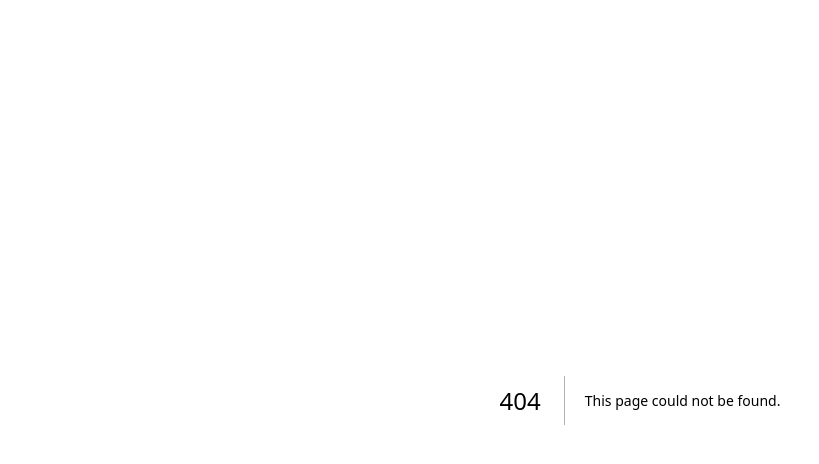
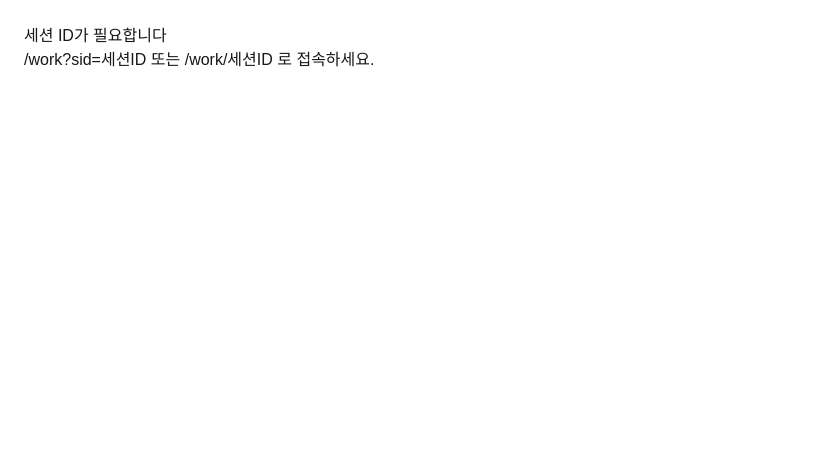
Before and after one commit to potato930922/nextjs-boilerplate, a Next.js app: page /work in a window 1280 px wide. Before the commit this address had no page. Shown: the top 464 px of the page, without its empty margins (0-819 px from the left). Built offline with nearby package versions, Linux system fonts and the light colour scheme.

Commit message:
Create page.tsx

```diff
--- /dev/null
+++ b/app/work/page.tsx
@@ -0,0 +1,13 @@
+// app/work/page.tsx
+import { redirect } from "next/navigation";
+
+export default function WorkEntry({ searchParams }: { searchParams: { sid?: string } }) {
+  const sid = searchParams?.sid?.trim();
+  if (sid) return redirect(`/work/${encodeURIComponent(sid)}`);
+  return (
+    <main style={{ padding: 24 }}>
+      <h3>세션 ID가 필요합니다</h3>
+      <p>/work?sid=세션ID 또는 /work/세션ID 로 접속하세요.</p>
+    </main>
+  );
+}
```
